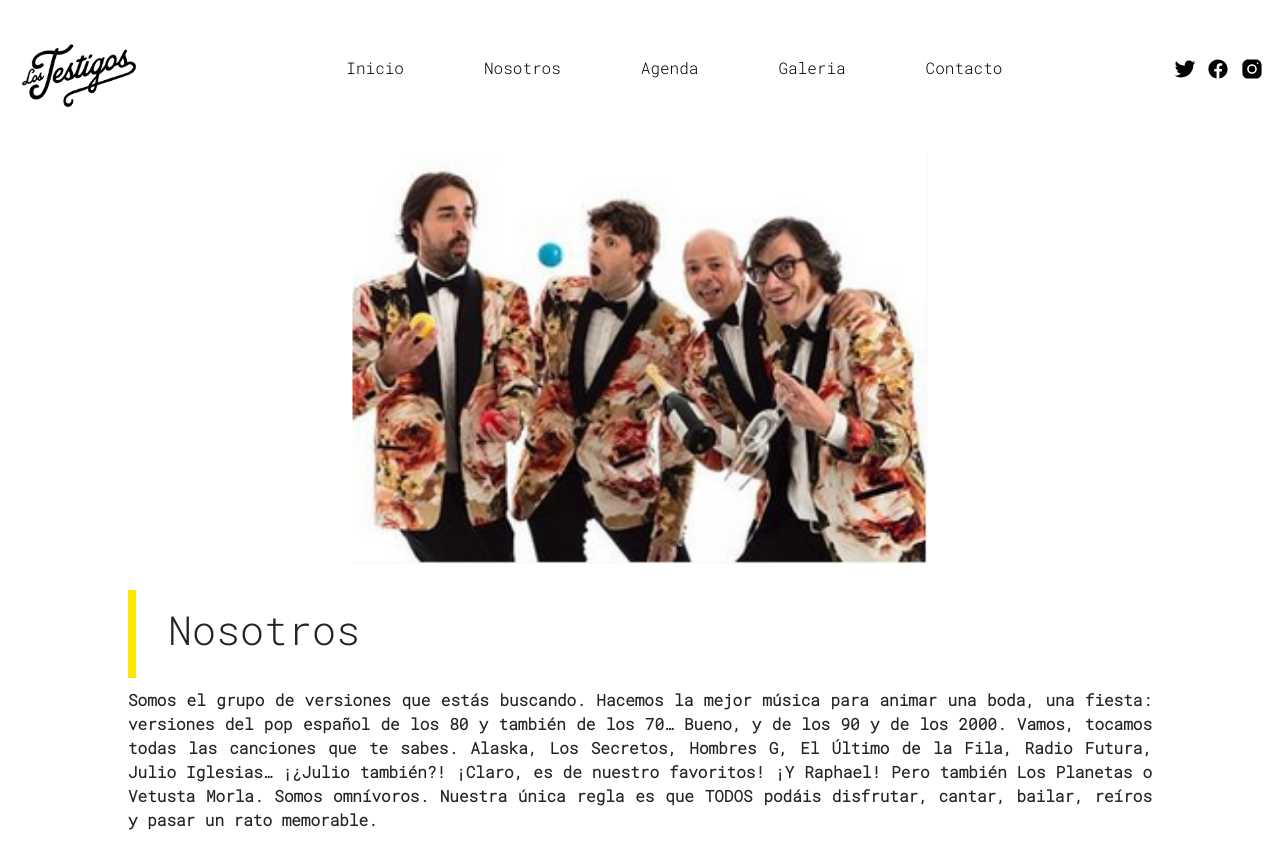
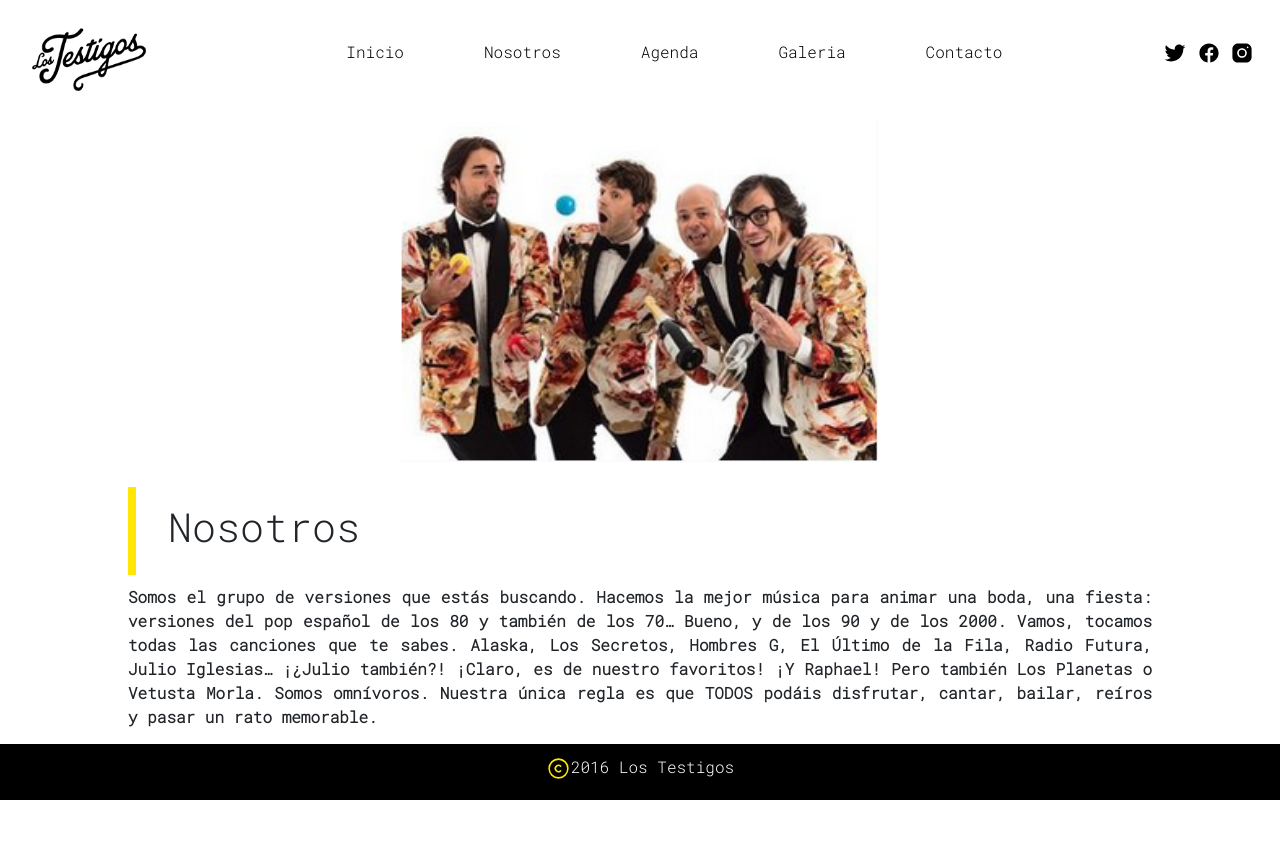
Before and after one commit to Aliglez/LosTestigos, a website: page public/pages/nosotros.html in a window 1280 px wide. After the commit the page ends 843 px from the top, so only its background shows below. Drawn offline with Linux system fonts and the light colour scheme; files that its build step writes are made by us from their sources.

Commit message:
footer positioned

```diff
--- a/public/app.js
+++ /dev/null
@@ -1,6 +0,0 @@
-const button = document.querySelector('.buton');
-const nav = document.querySelector('.nav');
-
-button.addEventListener('click',()=>{
-   nav.classList.toggle("active");
-})
--- a/public/pages/nosotros.html
+++ b/public/pages/nosotros.html
@@ -110,7 +110,15 @@
       </article>
     </main>
 
-    <footer></footer>
+    <footer>
+      <div id="footerContainer">
+          <h2><svg xmlns="http://www.w3.org/2000/svg" class="icon icon-tabler icon-tabler-copyright" width="25" height="25" viewBox="0 0 24 24" stroke-width="1.5" stroke="#FFE605" fill="none" stroke-linecap="round" stroke-linejoin="round">
+              <path stroke="none" d="M0 0h24v24H0z" fill="none"/>
+              <path d="M12 12m-9 0a9 9 0 1 0 18 0a9 9 0 1 0 -18 0" />
+              <path d="M14 9.75a3.016 3.016 0 0 0 -4.163 .173a2.993 2.993 0 0 0 0 4.154a3.016 3.016 0 0 0 4.163 .173" />
+            </svg>2016 Los Testigos</h2>
+      </div>
+  </footer>
     <script src="./js/app.js"></script>
   </body>
 </html>
--- a/src/sass/contact.scss
+++ b/src/sass/contact.scss
@@ -78,5 +78,6 @@
 
      .contactText {
         padding: 10%;
+        margin-bottom: 2%;
      }
 }
--- a/src/sass/main.scss
+++ b/src/sass/main.scss
@@ -10,7 +10,7 @@ main {
 }
 #imgBanner {
     width: 100%;
-    max-width: 1200px;
+    max-width: 1000px;
     object-fit: cover;
     padding: 0em 1em 0;
 
@@ -34,6 +34,7 @@ main {
         padding: 1 rem 1.5rem;
         font-weight: bold;
         margin-top: 1%;
+        margin-bottom: 7%;
 
     }
 
@@ -43,13 +44,15 @@ main {
 #footerContainer {
     background-color: black;
     width: 100%;
-    height: 10%;
-
+    height: 7%;
+    position: fixed;
+    bottom: 0px;
+    @include flex (row, wrap, center, center);
 
     h2 {
         color: white;
         font-family: $font-stack;
         font-size: 1em;
-        @include flex (row, wrap, center, center);
+
     }
 }
--- a/src/sass/navbar.scss
+++ b/src/sass/navbar.scss
@@ -4,7 +4,8 @@
   width: 100%;
   background-color: white;
   font-family: $font-stack;
-  padding: 1em;
+  padding-left: 2%;
+  padding-right: 2%;
 
   @include flex(row, wrap, space-between, center);
 
```
Also changed, not shown: public/pages/contacto.html (+9 -1 lines), public/pages/diary.html (+7 -1 lines), public/css/style.css, 1 other file.
